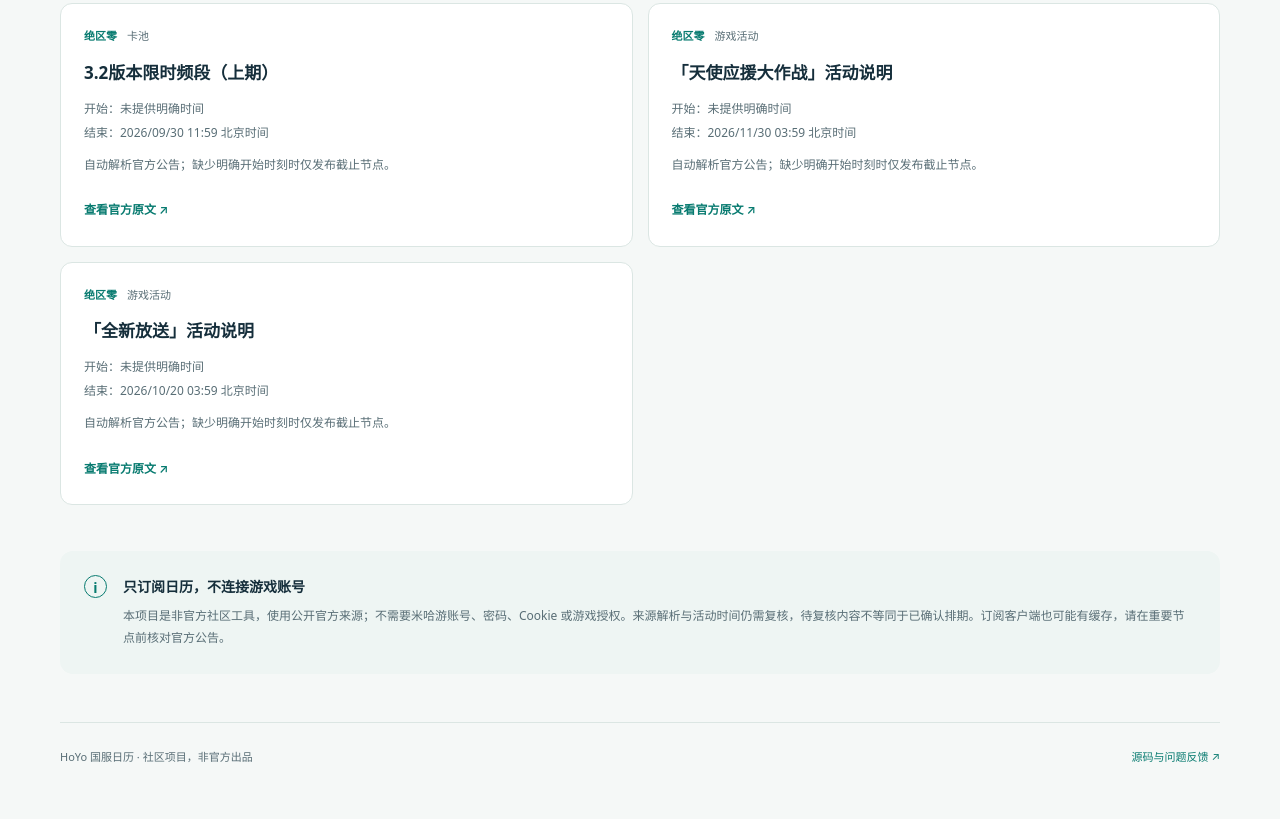
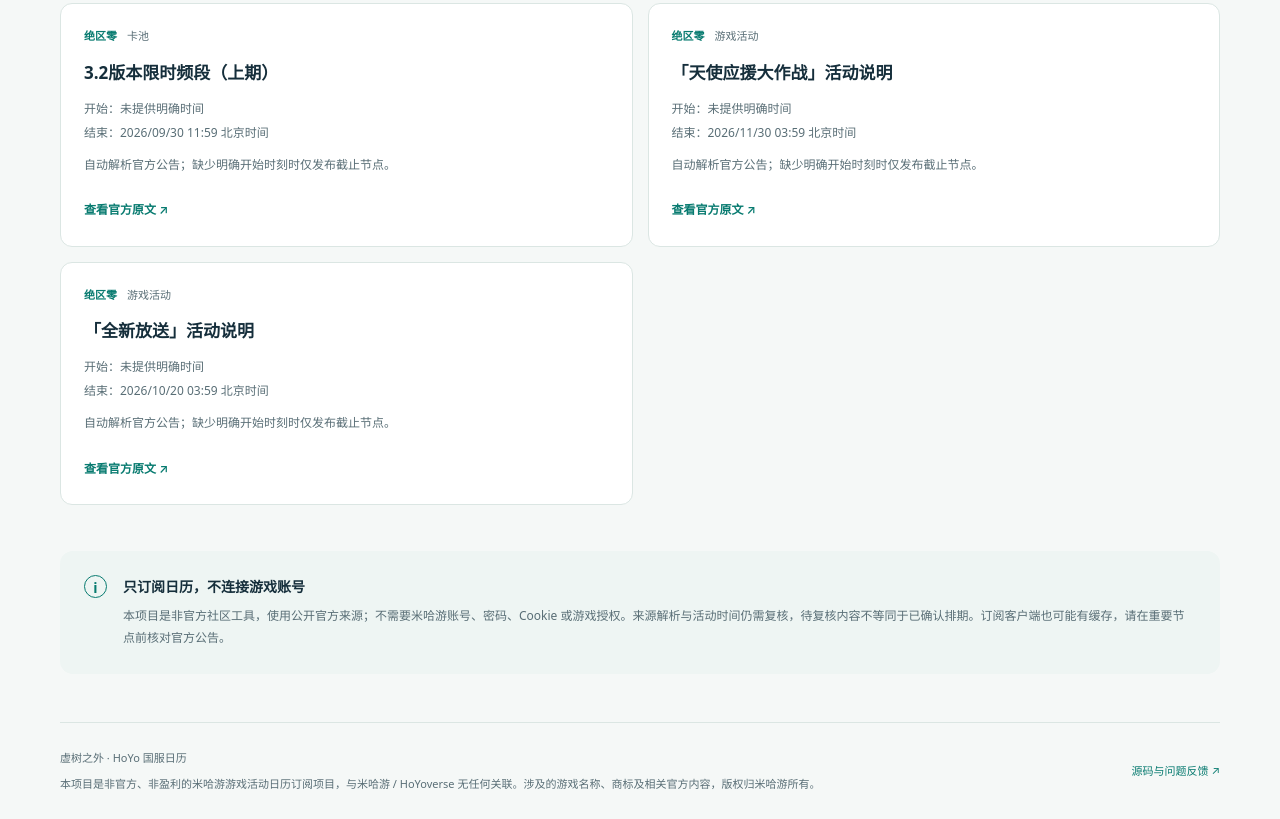
Before and after one commit to DewYingyi1/hoyo-cn-calendar, a website: page site/index.html in a window 1280 px wide. Shown: the part 6130-6949 px from the top of the page. Before the commit the page ends 6922 px from the top, so only its background shows below. Drawn offline with Linux system fonts and the light colour scheme; files whose address does not match are found by name.

Commit message:
style: rename site and add non-profit unaffiliated notice

```diff
--- a/site/index.html
+++ b/site/index.html
@@ -5,7 +5,7 @@
   <meta name="viewport" content="width=device-width, initial-scale=1">
   <meta name="color-scheme" content="light dark">
   <meta name="description" content="订阅原神、崩坏：星穹铁道与绝区零的国服活动日历。基于公开官方来源，无需游戏账号。">
-  <title>提瓦特之外 · HoYo 国服日历</title>
+  <title>虚树之外 · HoYo 国服日历</title>
   <link rel="stylesheet" href="style.css">
 </head>
 <body>
@@ -55,7 +55,7 @@
 
     <section class="trust-note"><span class="note-icon" aria-hidden="true">i</span><div><h2>只订阅日历，不连接游戏账号</h2><p>本项目是非官方社区工具，使用公开官方来源；不需要米哈游账号、密码、Cookie 或游戏授权。来源解析与活动时间仍需复核，待复核内容不等同于已确认排期。订阅客户端也可能有缓存，请在重要节点前核对官方公告。</p></div></section>
   </main>
-  <footer class="site-footer wrap"><span>HoYo 国服日历 · 社区项目，非官方出品</span><a href="https://github.com/DewYingyi1/hoyo-cn-calendar" target="_blank" rel="noopener noreferrer">源码与问题反馈 ↗</a></footer>
+  <footer class="site-footer wrap"><div class="footer-disclaimer"><span>虚树之外 · HoYo 国服日历</span><p>本项目是非官方、非盈利的米哈游游戏活动日历订阅项目，与米哈游 / HoYoverse 无任何关联。涉及的游戏名称、商标及相关官方内容，版权归米哈游所有。</p></div><a href="https://github.com/DewYingyi1/hoyo-cn-calendar" target="_blank" rel="noopener noreferrer">源码与问题反馈 ↗</a></footer>
   <noscript><p class="wrap">启用 JavaScript 可查看更新状态、筛选活动与复制链接；上方 ICS 文件链接仍可直接使用。未加载状态时，无法确认日历是否已发布。</p></noscript>
 
   <script>
--- a/site/style.css
+++ b/site/style.css
@@ -143,6 +143,9 @@
 .trust-note h2 { margin: 0 0 6px; font-size: 14px; }
 .trust-note p { color: var(--muted); font-size: 12px; margin: 0; line-height: 1.9; }
 .site-footer { display: flex; justify-content: space-between; align-items: center; gap: 20px; margin-top: 48px; padding-block: 25px; border-top: 1px solid var(--border); color: var(--muted); font-size: 11px; }
+.footer-disclaimer { max-width: 850px; line-height: 1.8; }
+.footer-disclaimer p { margin: 6px 0 0; }
+.site-footer > a { flex-shrink: 0; }
 @media (max-width: 1050px) {
   .hero-aside { width: 230px; right: 15px; }
   .hero-copy { max-width: 58%; }
```
